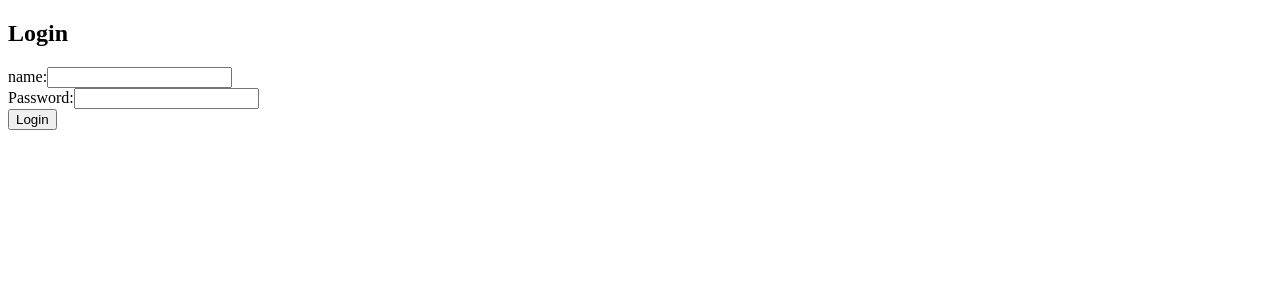
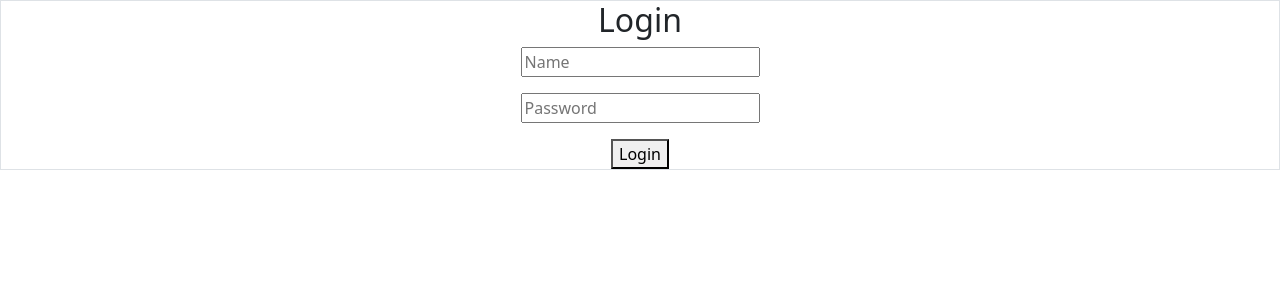
Before and after one commit to Dharshan-K/blogSpoot, a React (Create React App) app in the folder frontend/: page /users/login in a window 1280 px wide. Shown: the top 300 px of the page. Built offline with nearby package versions, Linux system fonts and the light colour scheme.

Commit message:
bootstrap pending

```diff
--- a/frontend/package.json
+++ b/frontend/package.json
@@ -3,6 +3,7 @@
   "version": "0.1.0",
   "private": true,
   "dependencies": {
+    "bootstrap": "^5.3.0-alpha3",
     "cra-template": "1.2.0",
     "react": "^18.2.0",
     "react-dom": "^18.2.0",
@@ -32,5 +33,10 @@
       "last 1 firefox version",
       "last 1 safari version"
     ]
+  },
+  "devDependencies": {
+    "autoprefixer": "^10.4.14",
+    "postcss": "^8.4.23",
+    "tailwindcss": "^3.3.2"
   }
 }
--- a/frontend/src/App.js
+++ /dev/null
@@ -1,15 +0,0 @@
-/** @format */
-
-import { Link } from "react-router-dom";
-import Home from "./Components/home.js";
-
-function App() {
-  return (
-    <div>
-      <Link to="posts/:author">My page</Link>
-      <Home />
-    </div>
-  );
-}
-
-export default App;
--- /dev/null
+++ b/frontend/src/Components/App.js
@@ -0,0 +1,17 @@
+/** @format */
+
+import { Link } from "react-router-dom";
+import Home from "./home.js";
+// import "../index.css";
+
+function App() {
+  return (
+    <div>
+      <Link to={`posts/${localStorage.getItem("name")}`}>My page</Link>
+      <Home />
+      <h1 className="underline">hi</h1>
+    </div>
+  );
+}
+
+export default App;
--- a/frontend/src/Components/blog.js
+++ b/frontend/src/Components/blog.js
@@ -1,9 +1,11 @@
+/** @format */
+
 const Blog = ({ title, author, content }) => {
   return (
-    <div className="blog">
+    <div className="blog font-bold">
       <h2>{title}</h2>
       <p>By {author}</p>
-      <div>{content}</div>
+      <div className="text-primary">{content}</div>
     </div>
   );
 };
--- a/frontend/src/Components/home.js
+++ b/frontend/src/Components/home.js
@@ -3,7 +3,6 @@
 import React, { useState, useEffect } from "react";
 import axios from "axios";
 import Blog from "./blog";
-import MyPage from "./myPage";
 
 export default function Home() {
   const [data, setData] = useState([]);
@@ -27,12 +26,8 @@ export default function Home() {
 
   return (
     <div>
-      <a>My Blogs</a>
+      <div className="underline font-bold">My Blogs</div>
       <h1>{localStorage.getItem("name")}</h1>
-      <div>
-        <MyPage author={author} />
-        hi
-      </div>
       <div>
         {data.map((blog) => (
           <Blog
--- a/frontend/src/Components/loginUser.js
+++ b/frontend/src/Components/loginUser.js
@@ -40,26 +40,30 @@ export default function LoginForm() {
   };
 
   return (
-    <div>
+    <div className="border text-center ">
       <form onSubmit={handleSubmit}>
         <h2>Login</h2>
-        <div>
-          <label htmlFor="name">name:</label>
+        <div className="">
+          <div className="mb-3">
             <input
               type="name"
               id="name"
               value={name}
+              placeholder="Name"
+              className=""
               onChange={(e) => setName(e.target.value)}
             />
           </div>
-        <div>
-          <label htmlFor="password">Password:</label>
+          <div className="mb-3">
             <input
               type="password"
               id="password"
               value={password}
+              placeholder="Password"
+              className=""
               onChange={(e) => setPassword(e.target.value)}
             />
+          </div>
         </div>
         <button type="submit">Login</button>
       </form>
--- a/frontend/src/Components/myPage.js
+++ b/frontend/src/Components/myPage.js
@@ -3,16 +3,21 @@
 import React, { useState, useEffect } from "react";
 import axios from "axios";
 import Blog from "./blog";
+import { useParams } from "react-router-dom";
 
-export default function MyPage({ author }) {
+export default function MyPage() {
   const [data, setData] = useState([]);
+  const { author } = useParams();
+  console.log("fetching user data...", author);
 
   useEffect(() => {
     const fetchData = async () => {
-      const user = author;
       try {
-        const response = await axios.get("http://localhost:5000/blog/${user}");
+        const response = await axios.get(
+          `http://localhost:5000/blog/${author}`
+        );
         const blogData = response.data;
+        console.log("blogData", blogData);
         setData(blogData);
       } catch (error) {
         console.log(error);
@@ -24,8 +29,13 @@ export default function MyPage({ author }) {
 
   return (
     <div>
-      {data.map((blog) => (
-        <Blog title={blog.title} author={blog.author} content={blog.content} />
+      {data.map((blog, index) => (
+        <Blog
+          key={index}
+          title={blog.title}
+          author={blog.author}
+          content={blog.content}
+        />
       ))}
     </div>
   );
--- a/frontend/src/index.js
+++ b/frontend/src/index.js
@@ -6,8 +6,10 @@ import { createBrowserRouter, RouterProvider } from "react-router-dom";
 import MyPage from "./Components/myPage";
 import CreateForm from "./Components/createuser";
 import LoginForm from "./Components/loginUser";
-// import './index.css';
-import App from "./App";
+import "bootstrap/dist/css/bootstrap.css";
+
+// import "../index.css";
+import App from "./Components/App";
 import Home from "./Components/home";
 // import reportWebVitals from './reportWebVitals';
 
```
Also changed, not shown: frontend/src/dist/output.css (added), frontend/src/index.css (added), 2 other files (tests, documents, lock files or other folders). Lines whose indentation alone changed are shown as unchanged.
